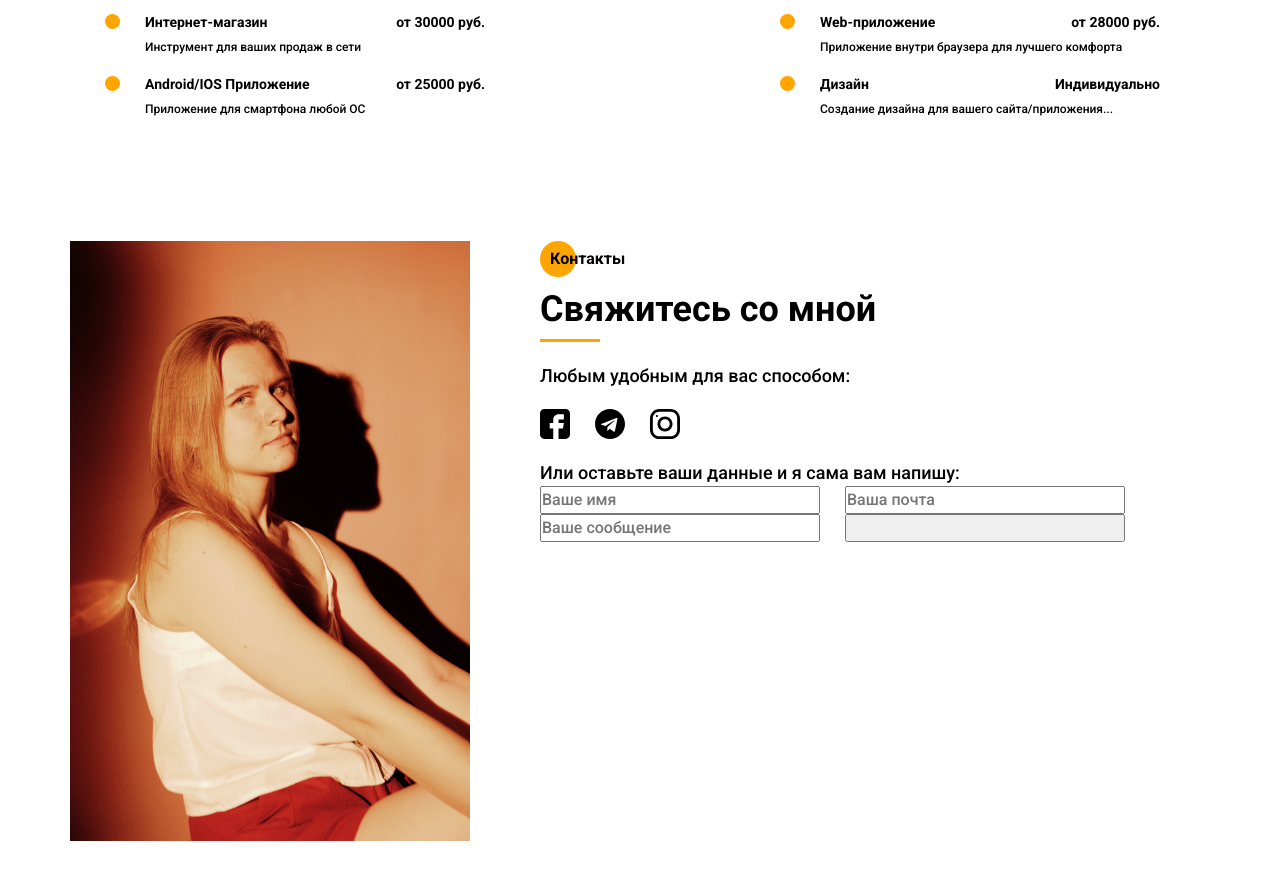
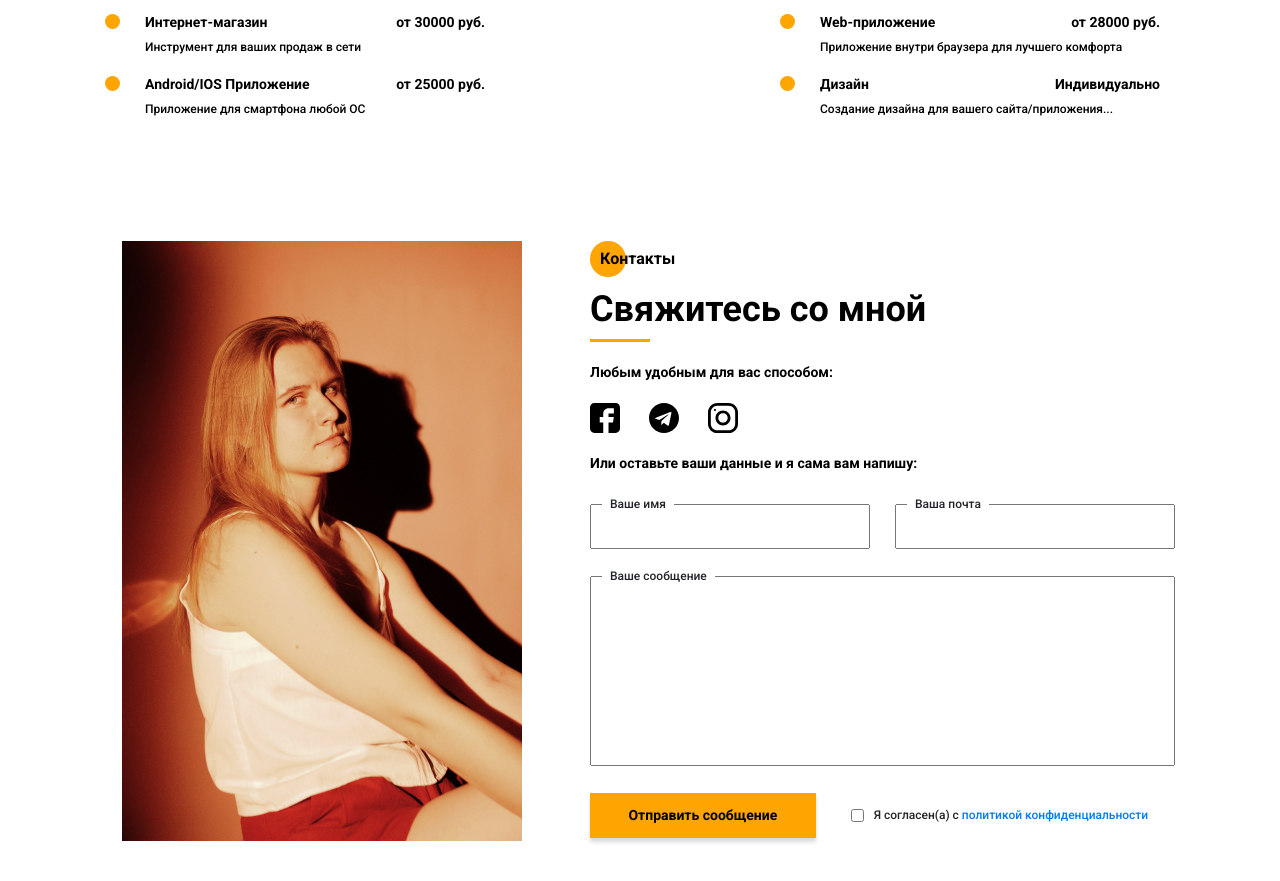
Before and after one commit to ElenaDutova/Portfolio, a website: page src/index.html in a window 1280 px wide. Shown: the part 4455-5336 px from the top of the page. Before the commit the page ends 5296 px from the top, so only its background shows below. Drawn offline with nearby package versions, Linux system fonts and the light colour scheme; files that its build step writes are made by us from their sources; files whose address does not match are found by name.

Commit message:
Finish Contacts

```diff
--- a/src/index.html
+++ b/src/index.html
@@ -462,8 +462,8 @@
                     <h2 class="title title_fz16 circle_left contacts__descr-title">Контакты</h2>
                     <div class="title title_fz36 title_mt">Свяжитесь со мной</div>
                     <div class="divider"></div>
-                    <div class="contacts__text">Любым удобным для вас способом:</div>
-                    <div class="contacts__links">
+                    <div class="title title_fz14 contacts__text">Любым удобным для вас способом:</div>
+                    <div class="contacts__social">
                         <a href="#" class="contacts__link">
                             <svg width="30" height="30" viewBox="0 0 30 30" fill="none" xmlns="http://www.w3.org/2000/svg">
                                 <path d="M25.6055 0L4.39453 0C1.97159 0 0 1.97159 0 4.39453L0 25.6055C0 28.0284 1.97159 30 4.39453 30L13.2422 30L13.2422 19.3945L9.72656 19.3945L9.72656 14.1211H13.2422V10.5469C13.2422 7.63893 15.6077 5.27344 18.5156 5.27344L23.8477 5.27344V10.5469H18.5156L18.5156 14.1211H23.8477L22.9687 19.3945H18.5156V30H25.6055C28.0284 30 30 28.0284 30 25.6055L30 4.39453C30 1.97159 28.0284 0 25.6055 0Z" fill="black"/>
@@ -480,22 +480,30 @@
                                 <path d="M7.5 15C7.5 19.1419 10.8581 22.5 15 22.5C19.1419 22.5 22.5 19.1419 22.5 15C22.5 10.8581 19.1419 7.5 15 7.5C10.8581 7.5 7.5 10.8581 7.5 15ZM19.6875 15C19.6875 17.5837 17.5837 19.6875 15 19.6875C12.4144 19.6875 10.3125 17.5838 10.3125 15C10.3125 12.4163 12.4144 10.3125 15 10.3125C17.5837 10.3125 19.6875 12.4162 19.6875 15Z" fill="black"/>
                                 <path d="M7.93685 6.93715C7.93685 6.38521 7.48942 5.93777 6.93748 5.93777C6.38554 5.93777 5.93811 6.38521 5.93811 6.93715C5.93811 7.48909 6.38554 7.93652 6.93748 7.93652C7.48942 7.93652 7.93685 7.48909 7.93685 6.93715Z" fill="black"/>
                             </svg>
-
                         </a>
                     </div>
-                    <div class="contacts__text">Или оставьте ваши данные и я сама вам напишу:</div>
-                    <form action="">
-                        <input type="text" name="Name" placeholder="Ваше имя" required>
-                        <input type="text" name="E-mail" placeholder="Ваша почта" required>
-                        <input type="text" name="message" placeholder="Ваше сообщение" required>
-                        <input type="button" placeholder="Отправить сообщение">
+                    <div class="title title_fz14 contacts__text">Или оставьте ваши данные и я сама вам напишу:</div>
+                    <form action="#" class="contacts__form">
+                        <div class="contacts__input">
+                            <input id="name" type="text" name="name" required>
+                            <label for="name">Ваше имя</label>
+                        </div>
+                        <div class="contacts__input">
+                            <input id="email" type="email" name="email" required>
+                            <label for="name">Ваша почта</label>
+                        </div>
+                        <div class="contacts__textarea">
+                            <textarea name="text" id="text"></textarea>
+                            <label for="text">Ваше сообщение</label>
+                        </div>
+                        <div class="contacts__triggers">
+                            <button class="btn contacts__btn">Отправить сообщение</button>
+                            <div class="contacts__policy">
+                                <input type="checkbox" name="checkbox" id="checkbox" required>
+                                <span>Я согласен(а) с <a href="#">политикой конфиденциальности</a></span>
+                            </div>
+                        </div>
                     </form>
-                    <!-- <div class="contacts__form">
-                        <input type="text" name="name">
-                        <input type="text" name="e-mail">
-                        <input type="text" name="message">
-                        <a href="#" class="contacts__link btn">Отправить сообщение</a>
-                    </div> -->
                 </div>
             </div>
         </div>
--- a/src/sass/blocks/_contacts.scss
+++ b/src/sass/blocks/_contacts.scss
@@ -1,13 +1,13 @@
 .contacts {
-    padding-top: 120px;
+    margin-top: 120px;
+    margin-bottom: 90px;
     &__wrapper {
+        padding: 0 35px 0 52px;
         display: grid;
-        grid-template-columns: 400px 670px;
-        column-gap: 70px;
+        grid-template-columns: 400px 585px;
+        justify-content: space-between;
     }
     &__photo {
-        width: 400px;
-        height: 600px;
         img {
             width: 100%;
         }
@@ -16,22 +16,85 @@
         &-title {
             margin-top: 6px;
         }
-        form {
-            display: grid;
-            grid-template-columns: repeat(2, 280px);
-            column-gap: 25px;
+    }
+    &__text, &__social {
+        margin-top: 20px;
+    }
+    /* &__social {
+        a {
+            transition: all 0.5s;
+            &:hover {
+                transform: rotate(360deg);
+                color: #000000;
+                text-decoration: none;
+            }
+        }
+    } */
+    &__link {
+        margin-right: 25px;
+        &:hover {
+            text-decoration: none;
         }
     }
-    &__text {
-        margin-top: 20px;
-        font-weight: 500;
-        font-size: 18px;
-        color: #000000;
+    &__form {
+        margin-top: 30px;
+        display: grid;
+        grid-template: 45px 190px 45px / repeat(2, 280px);
+        row-gap: 27px;
+        justify-content: space-between;
+        label {
+            margin-bottom: 0;
+            display: block;
+            background-color: #fff;
+            font-weight: 500;
+            font-size: 12px;
+            height: 18px;
+            padding: 0 8px;
+            position: absolute;
+            top: -9px;
+            left: 12px;
+        }
     }
-    &__links {
-        margin-top: 20px;
-        width: 140px;
+    &__input {
+        position: relative;
+        input {
+            width: 100%;
+            height: 100%;
+            padding: 0 20px;
+            font-weight: 500;
+            font-size: 14px;
+        }
+    }
+    &__textarea {
+        position: relative;
+        grid-column: 1 / 3;
+        textarea {
+            width: 100%;
+            height: 100%;
+            resize: none;
+            padding: 15px 20px;
+        }
+    }
+    &__triggers {
+        grid-column: 1 / 3;
+        display: grid;
+        grid-template-columns: repeat(2, auto);
+        column-gap: 35px;
+        align-content: center;
+    }
+    &__policy {
         display: flex;
-        justify-content: space-between;
+        align-items: center;
+        input {
+            margin-right: 10px;
+        }
+        span {
+            font-size: 12px;
+        }
+    }
+    &__btn {
+        border: none;
+        font-weight: bold;
+        font-size: 14px;
     }
 }
```
Also changed, not shown: dist/css/style.min.css, dist/index.html.
